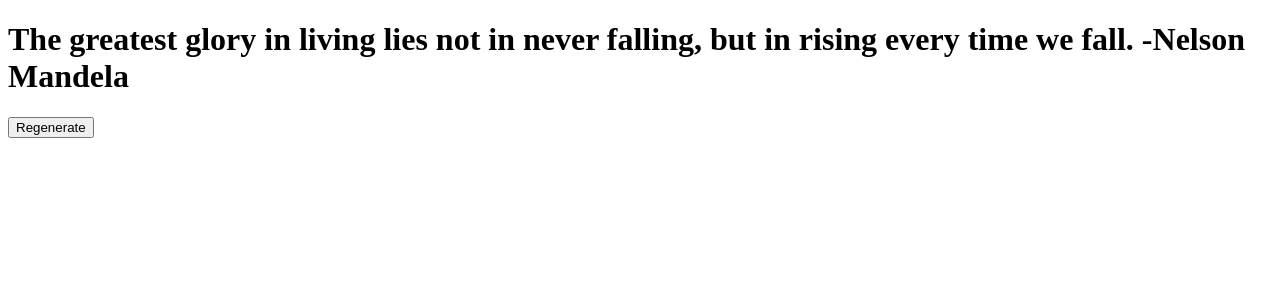
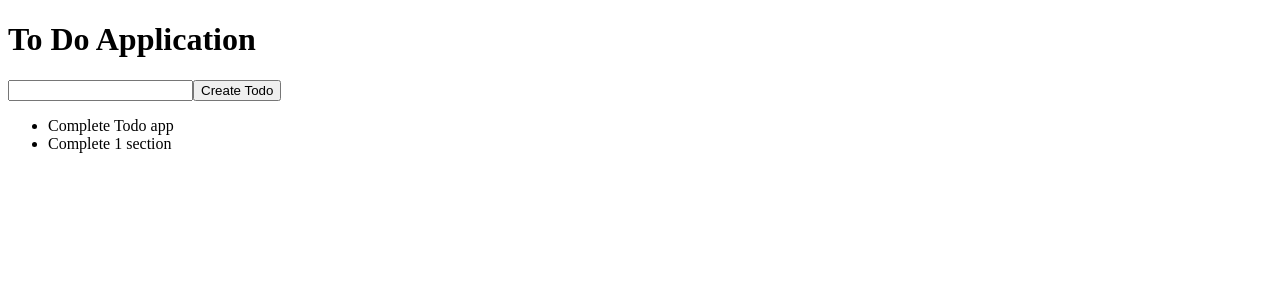
Before and after one commit to Himanshu8913/react_projects, a React (Create React App) app: page / in a window 1280 px wide. Shown: the top 300 px of the page. Built offline with nearby package versions, Linux system fonts and the light colour scheme.

Commit message:
Project 3 : Adding todos using button click

```diff
--- /dev/null
+++ b/src/ToDo/ToDo.js
@@ -0,0 +1,31 @@
+import React, { useState } from 'react'
+
+function ToDo() {
+
+    const [task, setTask] = useState("");
+    const [todos, setTodos] = useState(['Complete Todo app', 'Complete 1 section']);
+
+    const createTodoHandler = () => {
+        setTodos(pervTodos => {
+            return [...pervTodos, task]
+        })
+    }
+    return (
+        <div >
+            <h1> To Do Application </h1>
+            <input type="text" value={task}
+            onChange={event => {
+                setTask(event.target.value)
+            }} />
+            <button onClick={createTodoHandler}>Create Todo</button>
+
+            <ul>
+                {todos.map(todo => {
+                    return <li>{todo}</li>
+                })}
+            </ul>
+        </div>
+    )
+}
+
+export default ToDo;
--- a/src/index.js
+++ b/src/index.js
@@ -3,12 +3,14 @@
 import App from './App';
 import IncrementDecrement from './Increment_Decrement/incrementDecrement';
 import QuoteGenerator from './quoteGenerator/QuoteGenerator';
+import ToDo from './ToDo/ToDo';
 
 const root = ReactDOM.createRoot(document.getElementById('root'));
 root.render(
   <React.StrictMode>
     <App />
     {/* <IncrementDecrement /> */}
-    <QuoteGenerator />
+    {/* <QuoteGenerator /> */}
+    <ToDo />
   </React.StrictMode>
 );
```
Also changed, not shown: 1 other file (tests, documents, lock files or other folders).
